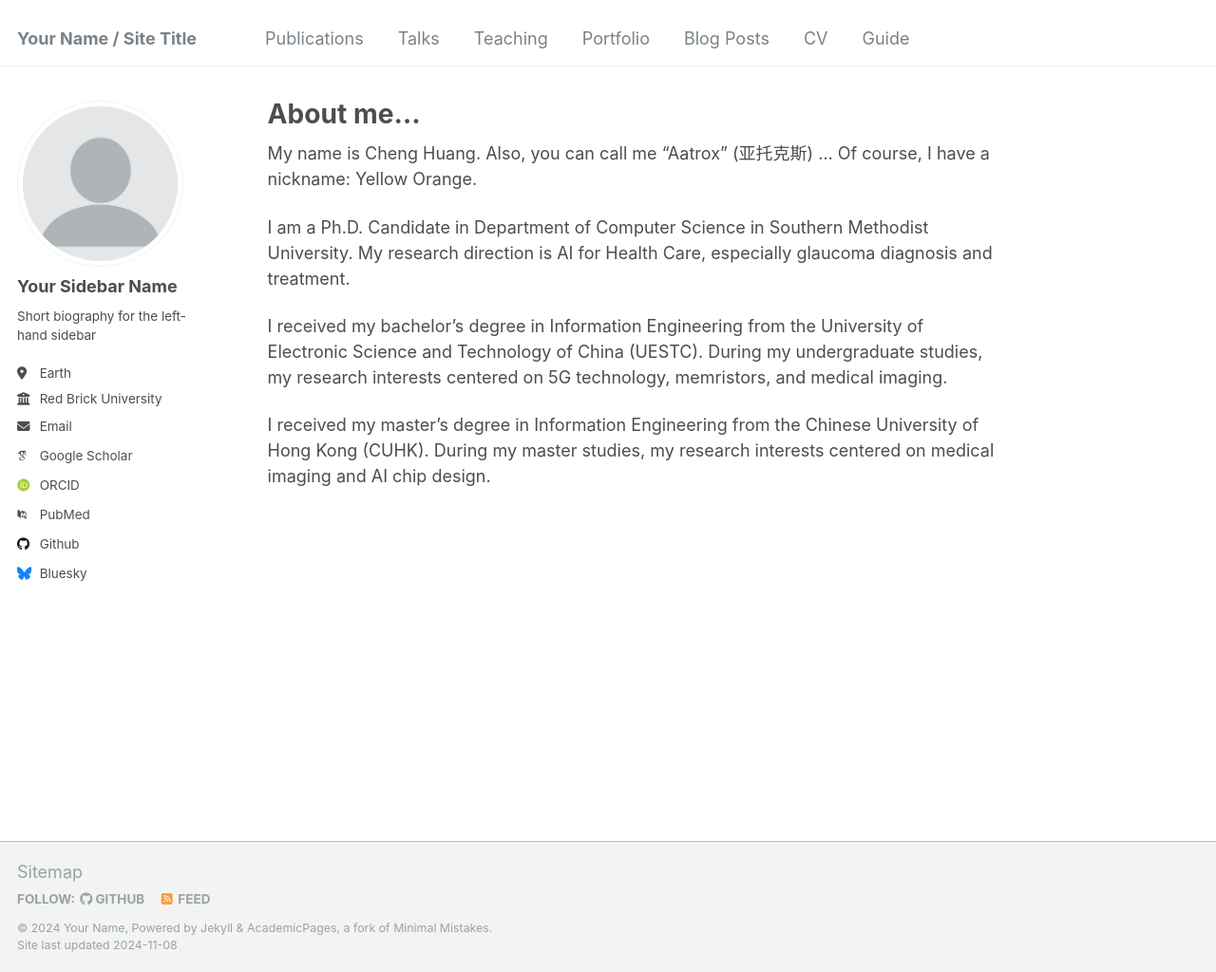
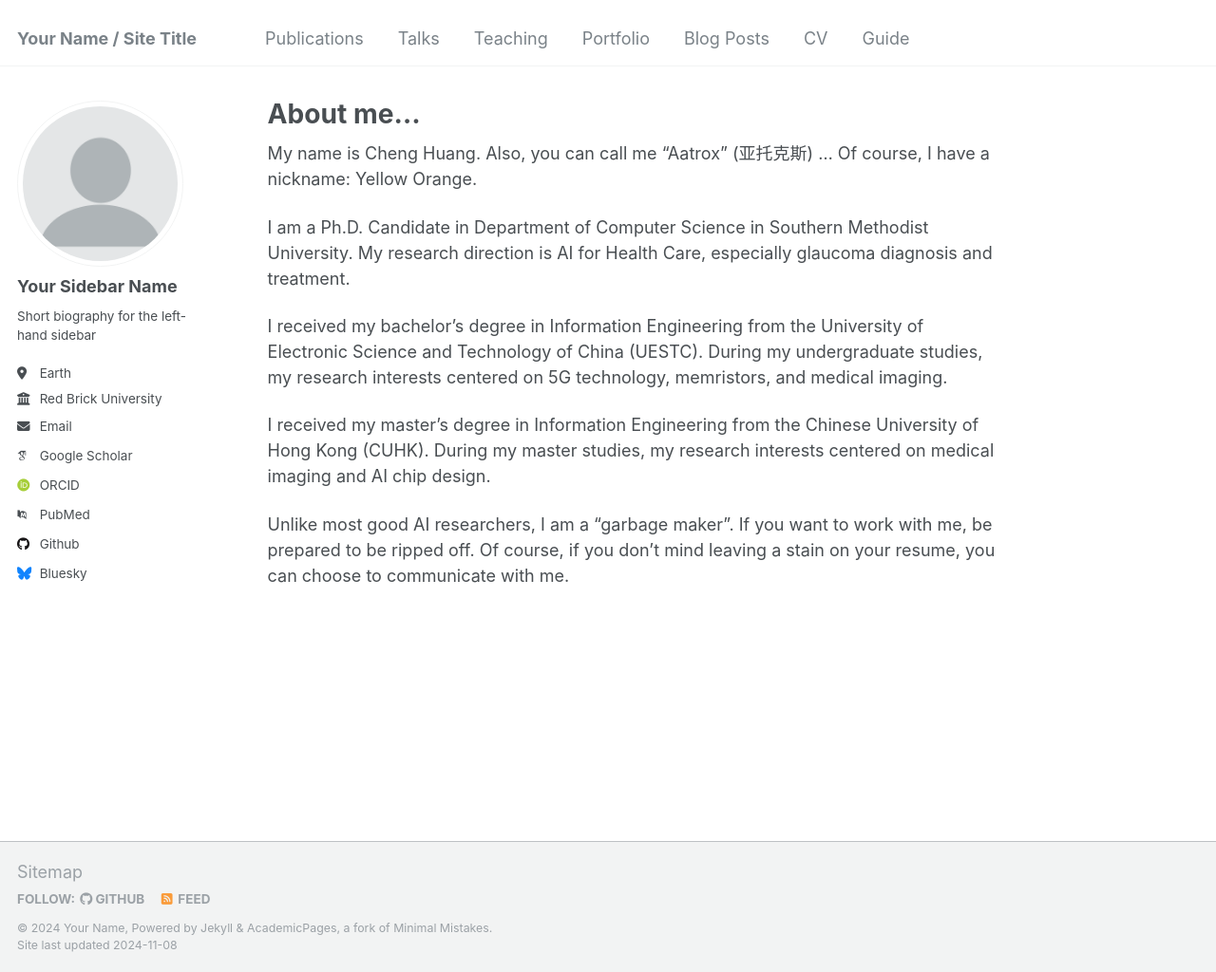
Before and after one commit to CH-YellowOrange/Aatrox-Cheng.github.io, a Jekyll site: the page built from _pages/about.md, in a window 1280 px wide and 1024 px high. Shown: the whole window at 95% size. Built offline with Jekyll 4.4.1, drawn with Linux system fonts in a browser that asks for light colours; some web fonts are replaced.

Commit message:
Update about.md

```diff
--- a/_pages/about.md
+++ b/_pages/about.md
@@ -14,3 +14,5 @@ I am a Ph.D. Candidate in Department of Computer Science in Southern Methodist U
 I received my bachelor’s degree in Information Engineering from the University of Electronic Science and Technology of China (UESTC). During my undergraduate studies, my research interests centered on 5G technology, memristors, and medical imaging.
 
 I received my master’s degree in Information Engineering from the Chinese University of Hong Kong (CUHK). During my master studies, my research interests centered on medical imaging and AI chip design.
+
+Unlike most good AI researchers, I am a "garbage maker". If you want to work with me, be prepared to be ripped off. Of course, if you don't mind leaving a stain on your resume, you can choose to communicate with me.
```
